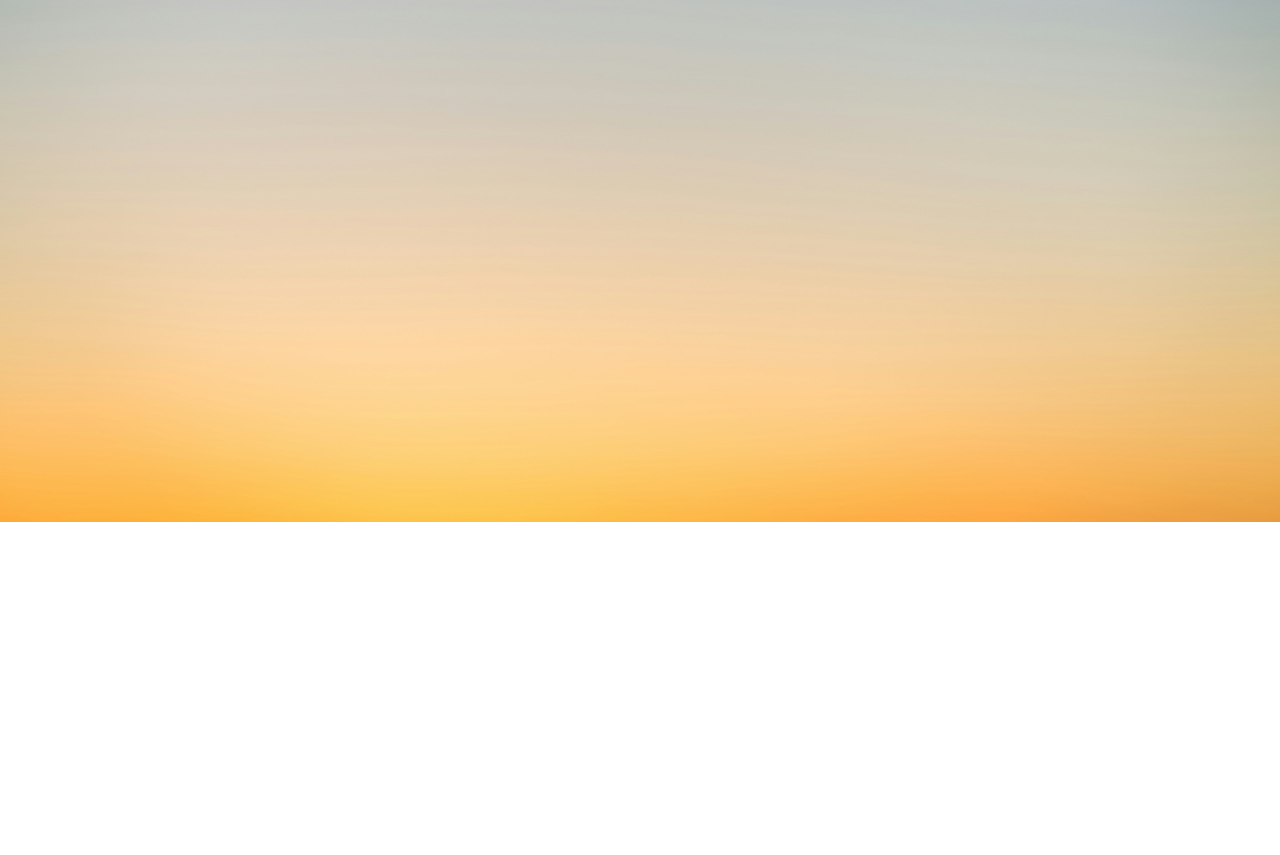
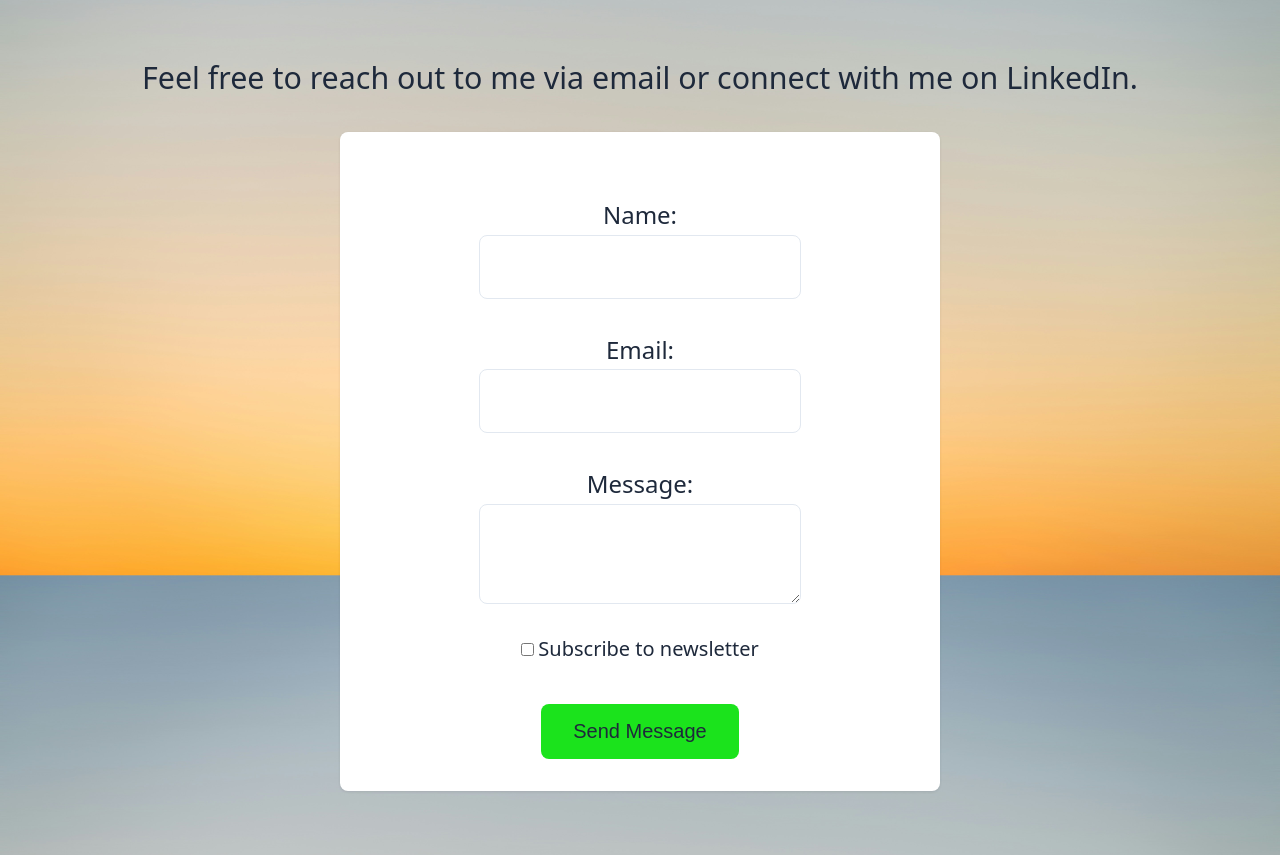
Before and after one commit to Ammon-J/Portfolio-WDD331R, a website: page contact.html in a window 1280 px wide. Shown: the part 278-1133 px from the top of the page. Before the commit the page ends 800 px from the top, so only its background shows below. Drawn offline with Linux system fonts and the light colour scheme; files whose address does not match are found by name.

```diff
--- /dev/null
+++ b/contact.css
@@ -0,0 +1,86 @@
+body {
+    padding: var(--spacing-md);
+}
+
+.objective {
+    font-size: var(--fontsize-md);
+    line-height: var(--line-height);
+    margin-bottom: var(--spacing-sm);
+    text-align: center;
+}
+
+.form-container {
+    margin: var(--spacing-md) auto;
+}
+
+.contact-form {
+    field-sizing: content;
+    width: clamp(300px, 50%, 600px);
+    margin: 0 auto;
+    padding: var(--spacing-md);
+    background-color: var(--color-surface);
+    border-radius: var(--border-radius);
+    box-shadow: var(--shadow-md);
+    accent-color: var(--color-accent);
+    text-align: center;
+}
+
+input[type="text"],
+input[type="email"] {
+    width: 60%;
+    padding: var(--spacing-sm);
+    border: 1px solid var(--color-border);
+    border-radius: var(--border-radius);
+    color: var(--color-text);
+    font-size: var(--fontsize-base);
+    line-height: var(--line-height);
+}
+
+textarea {
+    field-sizing: content;
+    min-height: 100px;
+    width: clamp(60%, 60%, 60%);
+    padding: var(--spacing-sm);
+    border: 1px solid var(--color-border);
+    border-radius: var(--border-radius);
+    color: var(--color-text);
+    font-size: var(--fontsize-base);
+    line-height: var(--line-height);
+}
+
+label[for="name"],
+label[for="email"],
+label[for="message"] {
+    display: block;
+    margin-top: var(--spacing-md);
+    font-size: var(--fontsize-sm);
+    color: var(--color-text);
+
+}
+
+input[type="checkbox"] {
+    accent-color: var(--color-accent);
+    margin-top: var(--spacing-md);
+    margin-bottom: var(--spacing-md);
+}
+
+label[for="subscribe"] {
+    display: inline-block;
+    font-size: var(--fontsize-base);
+    color: var(--color-text);
+}
+
+button[type="submit"] {
+    margin-top: var(--spacing-sm);
+    padding: var(--spacing-sm) var(--spacing-md);
+    background-color: var(--color-accent);
+    color: var(--color-text);
+    border: none;
+    border-radius: var(--border-radius);
+    cursor: pointer;
+    font-size: var(--fontsize-base);
+}
+
+button[type="submit"]:hover {
+    background-color: var(--color-accent-hover);
+}
--- a/contact.html
+++ b/contact.html
@@ -7,6 +7,7 @@
     <title>Contact</title>
     <script src="/css/js/theme-preference.js"></script>
     <link rel="stylesheet" href="/css/main.css"> <!-- Site-wide styles -->
+    <link rel="stylesheet" href="/contact.css"> <!-- Page-specific styles -->
 </head>
 <body>
     <nav class="site-nav">
@@ -35,9 +36,36 @@
         <ul>
             <li><a href="/index.html">&larr; Home</a></li>
             <li><a href="/assignments.html">Assignments</a></li>
-            <li><a href="/contact.html">Contact</a></li>
         </ul>
     </nav>
 
+    <main>
+        <h1 class="site-title">Contact</h1>
+        <p class="objective">Feel free to reach out to me via email or connect with me on LinkedIn.</p>
+
+        <article class="form-container">
+            <div class="contact-form card">
+                <form action="/submit-contact" method="post">
+                    <div>
+                        <label for="name">Name:</label>
+                        <input type="text" id="name" name="name" required>
+                    </div>
+                    <div>
+                        <label for="email">Email:</label>
+                        <input type="email" id="email" name="email" required>
+                    </div>
+                    <div>
+                        <label for="message">Message:</label>
+                        <textarea id="message" name="message" rows="5" required></textarea>
+                    </div>
+                    <div>
+                        <input type="checkbox" id="subscribe" name="subscribe">
+                        <label for="subscribe">Subscribe to newsletter</label>
+                    </div>
+                    <button type="submit">Send Message</button>
+                </form>
+            </div>
+        </article>
+    </main>
 </body>
 </html>
--- a/css/tokens/colors.css
+++ b/css/tokens/colors.css
@@ -16,28 +16,16 @@
     --box-filter: blur(10px);
 
     /* ---- Accent ramp ---- */
-    --accent-200: color-mix(in oklch, var(--seed-accent) 30%, white);
-    --accent-300: color-mix(in oklch, var(--seed-accent) 50%, white);
-    --accent-400: color-mix(in oklch, var(--seed-accent) 75%, white);
-    --accent-500: var(--seed-accent);
-    --accent-600: color-mix(in oklch, var(--seed-accent) 80%, black);
-    --accent-700: color-mix(in oklch, var(--seed-accent) 60%, black);
-    --accent-800: color-mix(in oklch, var(--seed-accent) 40%, black);
 }
 
 :root,
 html {
     /* ---- Semantic tokens ---- */
-    --color-bg: light-dark(var(--seed-bg), oklch(0.18 0.02 260));
     --color-surface: light-dark(var(--seed-surface), oklch(0.22 0.03 260));
     --color-text: light-dark(var(--seed-text), oklch(0.88 0.02 260));
-    --color-text-muted: light-dark(var(--seed-text-muted), oklch(0.68 0.03 250));
     --color-accent: light-dark(var(--seed-accent), oklch(0.62 0.15 240));
     --color-accent-hover: light-dark(var(--seed-accent-hover), oklch(0.68 0.18 240));
-    --color-link: light-dark(var(--seed-link), oklch(0.65 0.16 240));
-    --color-link-hover: light-dark(var(--seed-link-hover), oklch(0.72 0.18 240));
     --color-border: light-dark(var(--seed-border), oklch(0.32 0.02 260));
-    --color-border-strong: light-dark(var(--seed-border-strong), oklch(0.38 0.02 260));
 
     /* ---- Gradient ---- */
     --gradient-accent: linear-gradient(135deg, white, rgb(83, 52, 255), var(--seed-text), blue);
@@ -57,7 +45,6 @@ html {
 
     /* ---- Shadows ---- */
     --shadow-color: light-dark(rgb(0 0 0 / 0.09), rgb(0 0 0 / 0.28));
-    --shadow-sm: 0 1px 2px 0 var(--shadow-color);
     --shadow-md: 0 1px 3px 0 var(--shadow-color);
 }
 
--- a/css/tokens/variables.css
+++ b/css/tokens/variables.css
@@ -20,9 +20,7 @@
     --border-radius: 0.5rem;
 
     /* Shadows: elevation */
-    --shadow-sm: 0 1px 2px rgba(0, 0, 0, 0.05);
     --shadow-md: 0 4px 6px rgba(0, 0, 0, 0.1);
-    --shadow-lg: 0 10px 15px rgba(0, 0, 0, 0.1);
 
     --shadow-elevation-low: 0 1px 3px rgba(0, 0, 0, 0.12), 0 1px 2px rgba(0, 0, 0, 0.24);
     --shadow-elevation-medium: 0 4px 6px rgba(0, 0, 0, 0.1), 0 2px 4px rgba(0, 0, 0, 0.06);
--- a/unit-2/layered-components/css/tokens/colors.css
+++ b/unit-2/layered-components/css/tokens/colors.css
@@ -4,8 +4,6 @@
 :root {
     --color-primary: black;
     --color-primary-link: #0768d7;
-    --color-primary-link-hover: #0f4a8c;
-
     --card-background-color: #9f9f9fa1;
 
     --button-primary: #0768d7;
@@ -13,7 +11,6 @@
     --button-secondary: #009500;
     --button-secondary-hover: #006400;
     --button-disabled: #c5c5c5;
-    --button-background-color-hover: #0f4a8c;
     --button-text-color: white;
 
     --status-open-color: #009500;
@@ -36,14 +33,6 @@
     --seed-border-strong: #cbd5e1;
 
     /* ---- Accent ramp ---- */
-    --accent-200: color-mix(in oklch, var(--seed-accent) 30%, white);
-    --accent-300: color-mix(in oklch, var(--seed-accent) 50%, white);
-    --accent-400: color-mix(in oklch, var(--seed-accent) 75%, white);
-    --accent-500: var(--seed-accent);
-    --accent-600: color-mix(in oklch, var(--seed-accent) 80%, black);
-    --accent-700: color-mix(in oklch, var(--seed-accent) 60%, black);
-    --accent-800: color-mix(in oklch, var(--seed-accent) 40%, black);
-
     /* --background-color: #7dbcfa;
     --color-text: #1e293b;
     --color-text-light: #f4f6f8;
@@ -62,16 +51,11 @@
 :root,
 html {
     /* ---- Semantic tokens ---- */
-    --color-bg: light-dark(var(--seed-bg), oklch(0.18 0.02 260));
     --color-surface: light-dark(var(--seed-surface), oklch(0.22 0.03 260));
     --color-text: light-dark(var(--seed-text), oklch(0.88 0.02 260));
-    --color-text-muted: light-dark(var(--seed-text-muted), oklch(0.68 0.03 250));
     --color-accent: light-dark(var(--seed-accent), oklch(0.62 0.15 240));
     --color-accent-hover: light-dark(var(--seed-accent-hover), oklch(0.68 0.18 240));
-    --color-link: light-dark(var(--seed-link), oklch(0.65 0.16 240));
-    --color-link-hover: light-dark(var(--seed-link-hover), oklch(0.72 0.18 240));
     --color-border: light-dark(var(--seed-border), oklch(0.32 0.02 260));
-    --color-border-strong: light-dark(var(--seed-border-strong), oklch(0.38 0.02 260));
 
     /* Tint the native checkboxes, radios, and range sliders */
     accent-color: var(--color-accent);
@@ -88,7 +72,6 @@ html {
 
     /* ---- Shadows ---- */
     --shadow-color: light-dark(rgb(0 0 0 / 0.09), rgb(0 0 0 / 0.28));
-    --shadow-sm: 0 1px 2px 0 var(--shadow-color);
     --shadow-md: 0 1px 3px 0 var(--shadow-color);
 }
 
--- a/unit-2/layered-components/css/tokens/variables.css
+++ b/unit-2/layered-components/css/tokens/variables.css
@@ -4,21 +4,15 @@
     /* TODO: Define spacing, font, radius, and shadow tokens here */
     --default-font: 'Arial', sans-serif;
     --default-font-size: clamp(1rem, 2vw, 1.5rem);
-    ---text-xl: clamp(3rem, 2vw, 4rem);
-    --text-lg: clamp(2rem, 2vw, 2.5rem);
-    ---text-md: clamp(1.5rem, 2vw, 2rem);
     --text-sm: clamp(1.25rem, 2vw, 1.5rem);
     --text-xs: clamp(0.75rem, 2vw, 1rem);
 
-    ---spacing-xs: 0.25rem;
     --spacing-sm: 0.5rem;
     --spacing-md: 1rem;
     --spacing-lg: 2rem;
-    ---spacing-xl: 4rem;
 
     --border-radius: clamp(0.25rem, 2vw, 0.5rem);
 
-    --shadow-sm: 0 1px 2px rgba(0, 0, 0, 0.05);
     --shadow-md: 0 4px 6px rgba(0, 0, 0, 0.1);
 
 }
```
Also changed, not shown: README.md.
